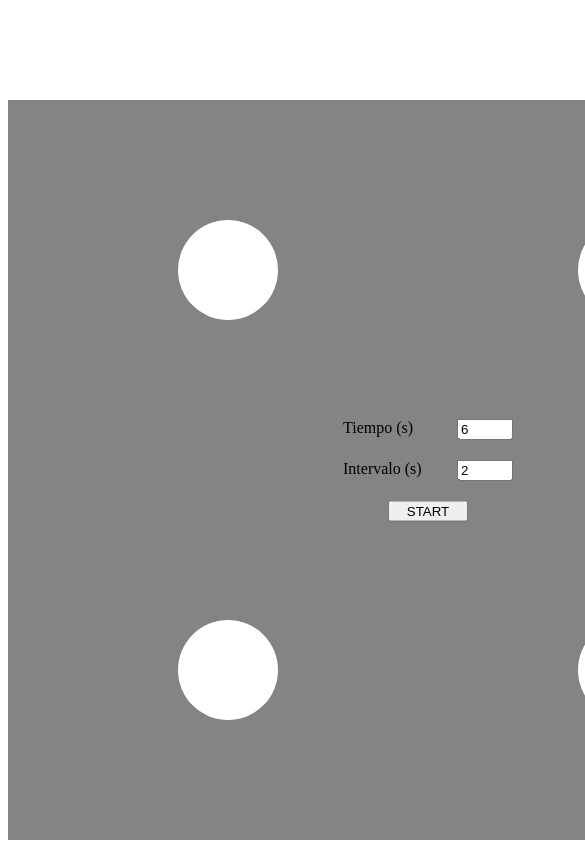
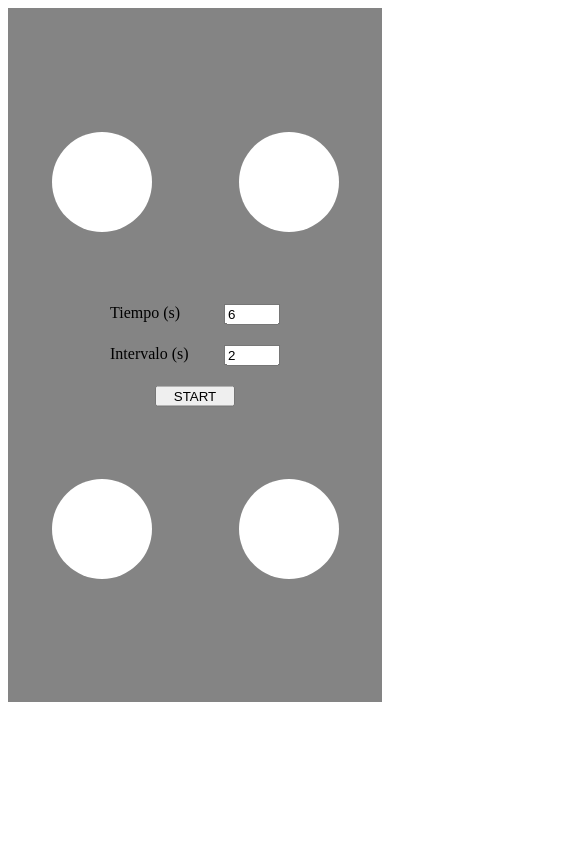
Before and after one commit to fperezdev/interval-train, a plain HTML site: page index.html in a window 390 px wide. Shown: the top 848 px of the page, 585 px wide, since content can reach past the window. Drawn offline with Linux system fonts and the light colour scheme.

Commit message:
smartphone responsive

```diff
--- a/index.html
+++ b/index.html
@@ -9,10 +9,10 @@
   <body>
     <div class="container">
       <div class="play-area">
-        <div id="cone-1" class="cone"></div>
-        <div id="cone-2" class="cone"></div>
-        <div id="cone-3" class="cone"></div>
-        <div id="cone-4" class="cone"></div>
+        <div class="cone-div"><div id="cone-1" class="cone"></div></div>
+        <div class="cone-div"><div id="cone-2" class="cone"></div></div>
+        <div class="cone-div"><div id="cone-3" class="cone"></div></div>
+        <div class="cone-div"><div id="cone-4" class="cone"></div></div>
 
         <div class="center-panel">
           <div id="initial-div" class="initial-div">
--- a/styles.css
+++ b/styles.css
@@ -1,8 +1,11 @@
+body {
+  margin: 0;
+}
+
 .container {
-  width: 800px;
+  width: 1000px;
   height: 700px;
   margin: 100px auto 0;
-  padding: 20px;
   display: flex;
   flex-direction: column;
   justify-content: center;
@@ -10,24 +13,26 @@
   background-color: rgba(80, 80, 80, 0.7);
 }
 
-.title {
-  color: white;
-  text-transform: uppercase;
-}
-
 .play-area {
-  width: 500px;
-  height: 500px;
+  width: 100%;
+  height: 100%;
   position: relative;
   display: grid;
   grid-template-columns: 1fr 1fr;
   grid-template-rows: 1fr 1fr;
-  gap: 300px;
+}
+
+.cone-div {
+  grid-column: span 1;
+  grid-row: span 1;
+  display: flex;
+  justify-content: center;
+  align-items: center;
 }
 
 .cone {
-  grid-column: span 1;
-  grid-row: span 1;
+  width: 160px;
+  height: 160px;
   border-radius: 100%;
   background-color: white;
 }
@@ -97,3 +102,16 @@
 .hide {
   display: none;
 }
+
+@media (max-width: 600px) {
+  .container {
+    width: calc(100vw - 16px);
+    height: calc(100vh - 150px);
+    margin: 8px;
+  }
+
+  .cone {
+    width: 100px;
+    height: 100px;
+  }
+}
```
